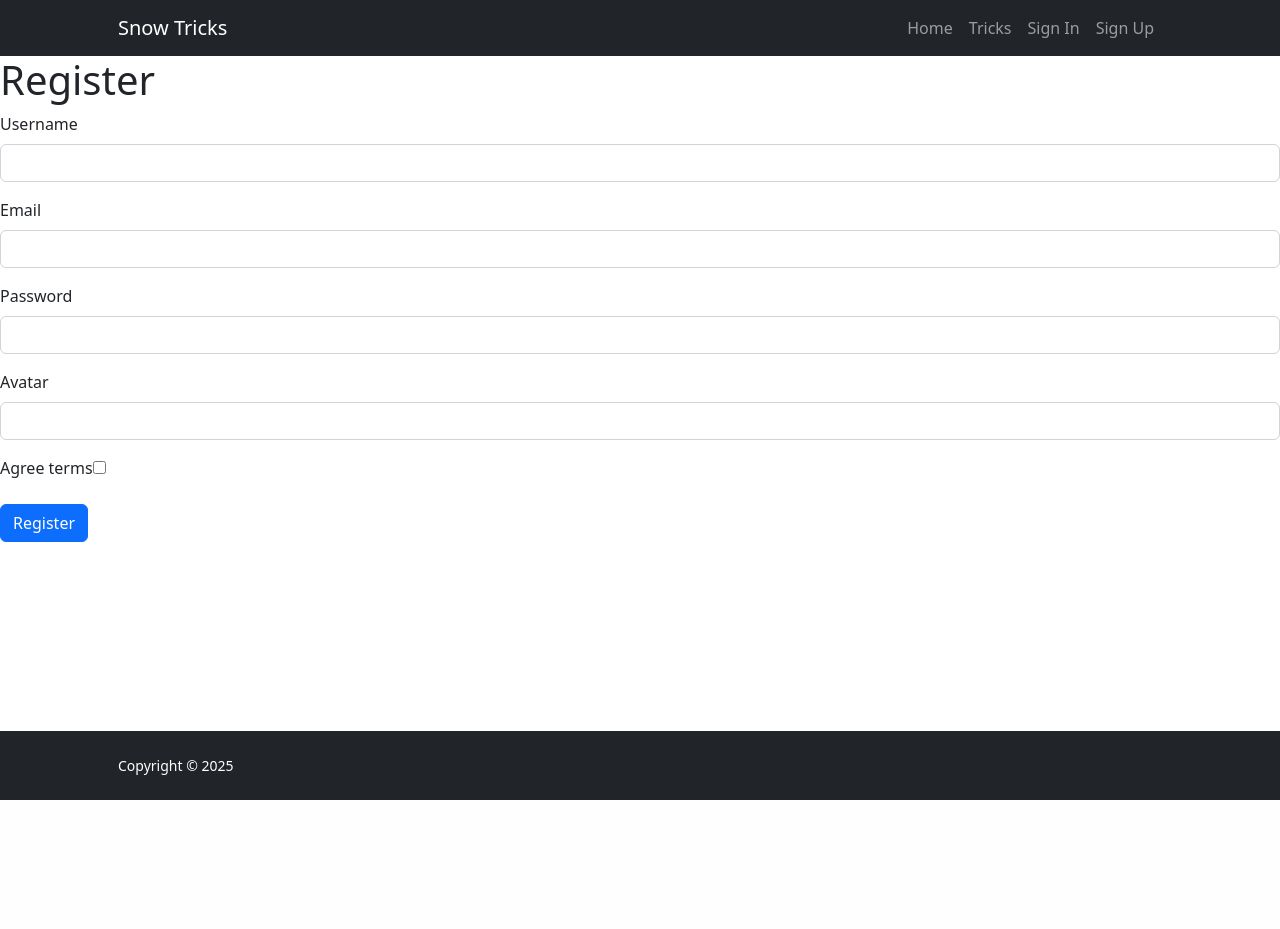
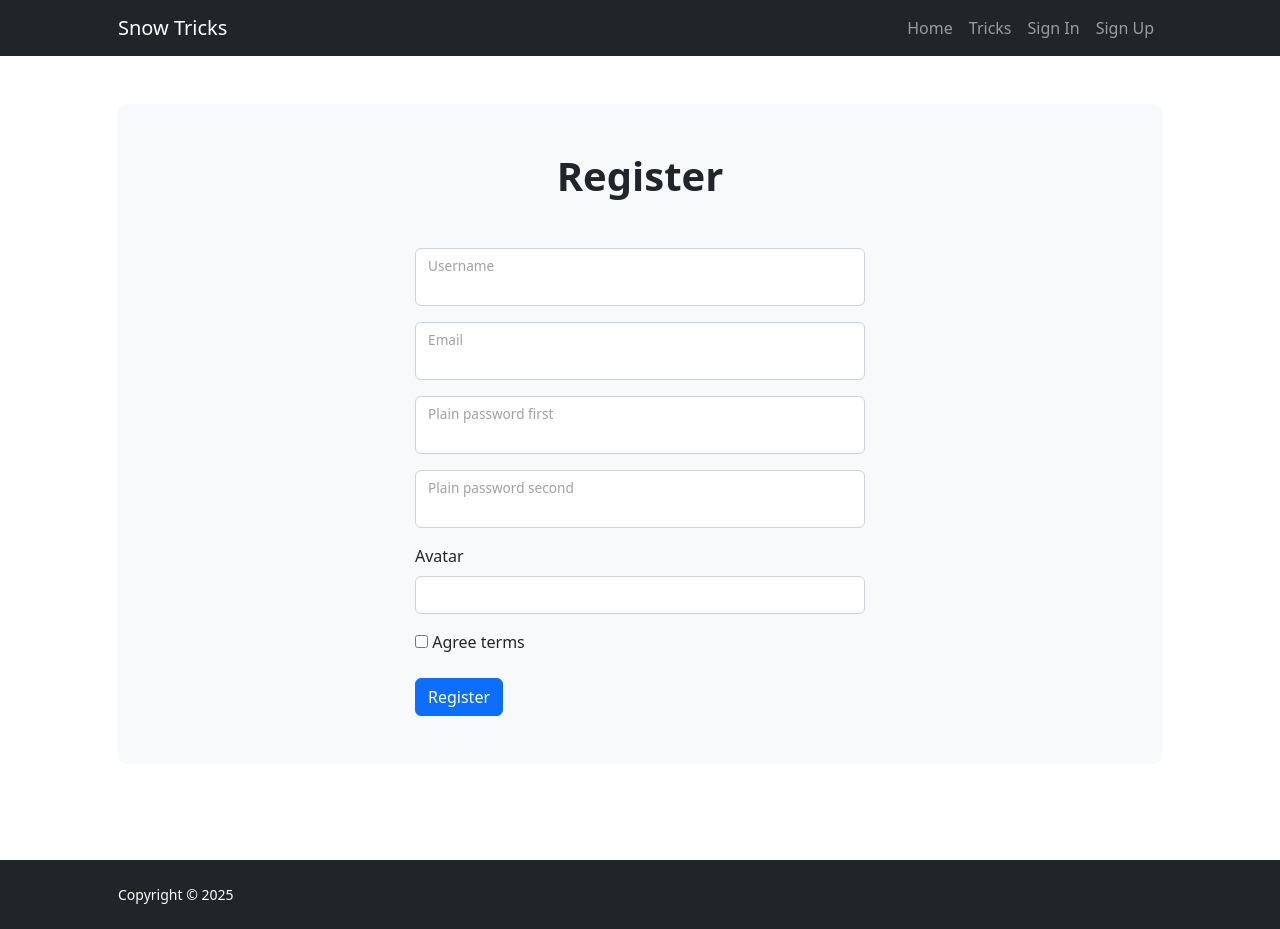
Before and after one commit to GabrielSAPONARA/SnowTricks, a Symfony app: template templates/registration/register.html.twig in a window 1280 px wide. Before the commit the page ends 800 px from the top, so only its background shows below. Run offline with Twig, Linux system fonts and the light colour scheme; the template is opened without the code that fills it, so the values that code supplies are empty; form fields are guessed from the names that the template uses; some libraries are stand-ins or nearby versions.

Commit message:
:lipstick: finish the registration page's ui

```diff
--- a/templates/registration/register.html.twig
+++ b/templates/registration/register.html.twig
@@ -7,19 +7,65 @@
         <div class="alert alert-danger" role="alert">{{ flash_error }}</div>
     {% endfor %}
 
-    <h1>Register</h1>
+    <section class="py-5">
+        <div class="container px-5">
+            <div class="bg-light rounded-3 py-5 px-4 px-md-5 mb-5">
+                <div class="text-center mb-5">
+                    <h1 class="fw-bolder">Register</h1>
+                </div>
+                <div class="row gx-5 justify-content-center">
+                    <div class="col-lg-8 col-xl-6">
+                            {{ form_errors(registrationForm) }}
 
-    {{ form_errors(registrationForm) }}
+                            {{ form_start(registrationForm) }}
+                            <div class="form-floating mb-3">
+                                {{ form_widget(registrationForm.username) }}
+                                {{ form_label(registrationForm.username) }}
+                                <div class="invalid-feedback">
+                                    {{ form_errors(registrationForm.username) }}
+                                </div>
+                            </div>
+                            <div class="form-floating mb-3">
+                                {{ form_widget(registrationForm.email) }}
+                                {{ form_label(registrationForm.email) }}
+                                <div class="invalid-feedback">
+                                    {{ form_errors(registrationForm.email) }}
+                                </div>
+                            </div>
+                            <div class="form-floating mb-3">
+                                {{ form_widget(registrationForm.plainPassword.first) }}
+                                {{ form_label(registrationForm.plainPassword.first) }}
+                                <div class="invalid-feedback">
+                                    {{ form_errors(registrationForm.plainPassword.first) }}
+                                </div>
+                            </div>
+                            <div class="form-floating mb-3">
+                                {{ form_widget(registrationForm.plainPassword.second) }}
+                                {{ form_label(registrationForm.plainPassword.second) }}
+                                <div class="invalid-feedback">
+                                    {{ form_errors(registrationForm.plainPassword.second) }}
+                                </div>
+                            </div>
+                            <div class="mb-3">
+                                {{ form_label(registrationForm.avatar) }}
+                                {{ form_widget(registrationForm.avatar) }}
+                                <div class="invalid-feedback">
+                                    {{ form_errors(registrationForm.avatar) }}
+                                </div>
+                            </div>
+                            <div class="mb-3">
+                                {{ form_widget(registrationForm.agreeTerms) }}
+                                {{ form_label(registrationForm.agreeTerms) }}
+                                <div class="invalid-feedback">
+                                    {{ form_errors(registrationForm.agreeTerms) }}
+                                </div>
+                            </div>
 
-    {{ form_start(registrationForm) }}
-        {{ form_row(registrationForm.username) }}
-        {{ form_row(registrationForm.email) }}
-        {{ form_row(registrationForm.plainPassword, {
-            label: 'Password'
-        }) }}
-        {{ form_row(registrationForm.avatar) }}
-        {{ form_row(registrationForm.agreeTerms) }}
-
-        <button class="btn btn-primary" type="submit">Register</button>
-    {{ form_end(registrationForm) }}
+                            <button class="btn btn-primary" type="submit">Register</button>
+                        {{ form_end(registrationForm) }}
+                    </div>
+                </div>
+            </div>
+        </div>
+    </section>
 {% endblock %}
```
Also changed, not shown: src/Form/RegistrationFormType.php (+28 -2 lines).
